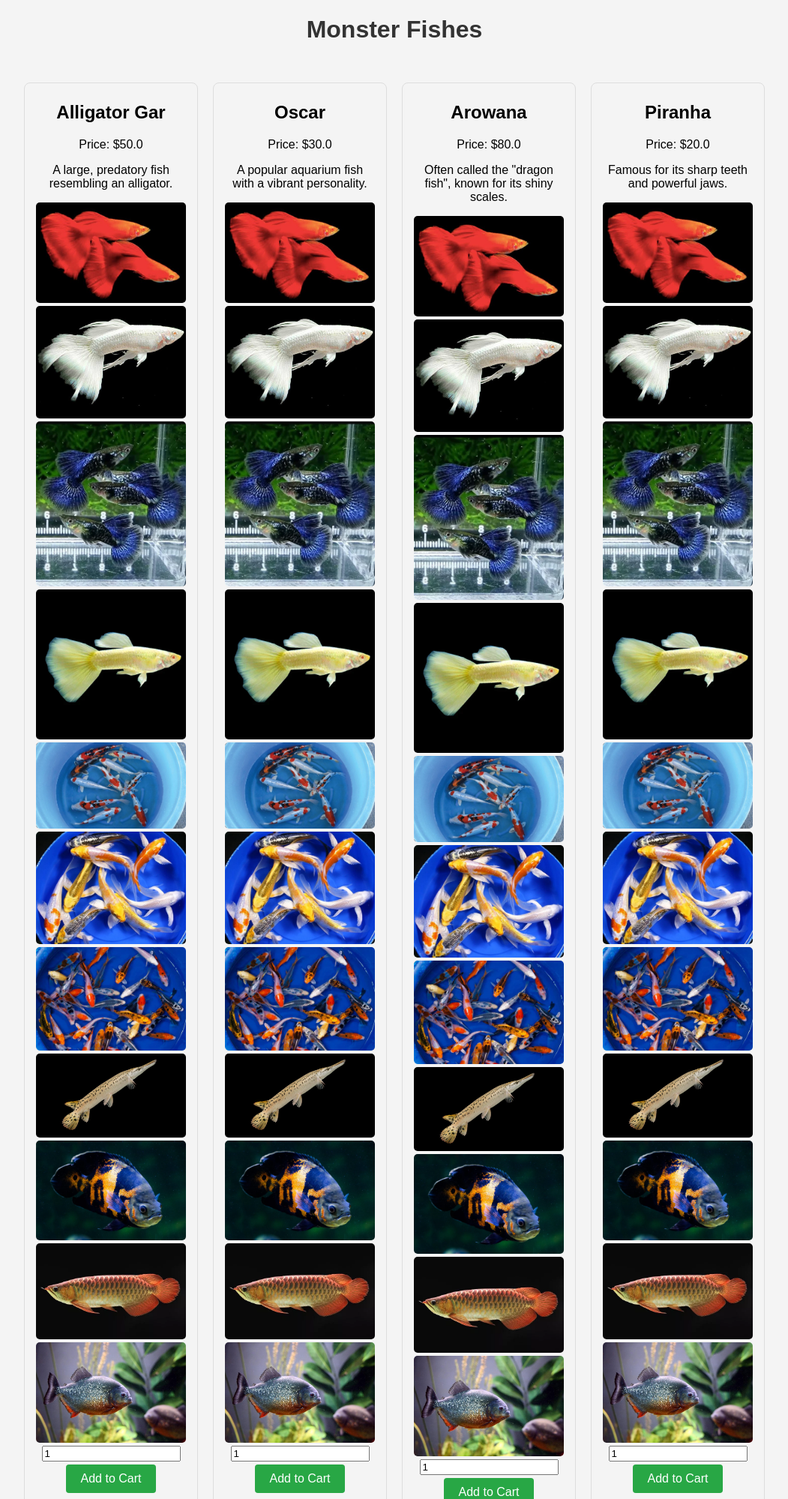
After one commit to JacobSamas/Selling-Fishes, a Flask app: a page that uses templates/category.html in a window 1280 px wide. The commit adds this page. Shown: the top 1999 px of the page at 75% size, without its empty margins (114-1165 px from the left). Run offline with Flask 3, Linux system fonts and the light colour scheme.

Commit message:
New model of selling Fish

```diff
--- a/app.py
+++ b/app.py
@@ -13,7 +13,9 @@ migrate = Migrate(app, db)
 class Category(db.Model):
     id = db.Column(db.Integer, primary_key=True)
     name = db.Column(db.String(80), unique=True, nullable=False)
+    image_filename = db.Column(db.String(200), nullable=True)
     products = db.relationship('Product', backref='category', lazy=True)
+
 
     def __repr__(self):
         return f'<Category {self.name}>'
@@ -37,24 +39,43 @@ def initdb_command():
 
 def add_initial_data():
     with app.app_context():
-        # Create categories if they don't exist
-        guppies = Category.query.filter_by(name='Guppies').first()
-        if not guppies:
-            guppies = Category(name='Guppies')
-            db.session.add(guppies)
+        db.create_all()  # Create tables if they don't exist
 
-        koi = Category.query.filter_by(name='Koi').first()
-        if not koi:
-            koi = Category(name='Koi')
-            db.session.add(koi)
+        # Categories with their images
+        categories_data = [
+            ('Guppies', 'guppies.jpg'),
+            ('Koi', 'koi.jpg'),
+            ('Monster Fishes', 'monster_fishes.jpg')
+        ]
 
-        monster_fishes = Category.query.filter_by(name='Monster Fishes').first()
-        if not monster_fishes:
-            monster_fishes = Category(name='Monster Fishes')
-            db.session.add(monster_fishes)
+        # Iterate through categories_data to add categories to the database
+        for name, image_filename in categories_data:
+            category = Category.query.filter_by(name=name).first()
+            if not category:
+                category = Category(name=name, image_filename=image_filename)
+                db.session.add(category)
 
-        # Add products
-        # ... rest of the code ...
+        # ... code to add products ...
+        products_data = [
+            ('Albino Red Guppy',5.99, 'A vibrant red guppy.', 'albino_red_guppy.jpg', 'Guppies'),
+            ('Albino White Guppy', 6.49, 'A pure white, elegant guppy.', 'albino_white_guppy.jpg', 'Guppies'),
+            ('Purple Berry Guppy', 7.99, 'A striking purple colored guppy.', 'purple_berry_guppy.jpg', 'Guppies'),
+            ('Gold Guppy', 8.99, 'A shiny gold guppy, very eye-catching.', 'gold_guppy.jpg', 'Guppies'),
+            ('Japanese Koi', 20.99, 'Elegant and traditional Japanese Koi.', 'japanese_koi.jpg', 'Koi'),
+            ('Butterfly Koi', 25.99, 'Long-finned, graceful Butterfly Koi.', 'butterfly_koi.jpg', 'Koi'),
+            ('Regular Koi', 18.99, 'Beautifully patterned Regular Koi.', 'regular_koi.jpg', 'Koi'),
+            ('Alligator Gar', 50.00, 'A large, predatory fish resembling an alligator.', 'alligator_gar.jpg', 'Monster Fishes'),
+            ('Oscar', 30.00, 'A popular aquarium fish with a vibrant personality.', 'oscar.jpg', 'Monster Fishes'),
+            ('Arowana', 80.00, 'Often called the "dragon fish", known for its shiny scales.', 'arowana.jpg', 'Monster Fishes'),
+            ('Piranha', 20.00, 'Famous for its sharp teeth and powerful jaws.', 'piranha.jpg', 'Monster Fishes')
+            # Add more products for each category...
+        ]
+        for name, price, description, image_filename, category_name in products_data:
+            category = Category.query.filter_by(name=category_name).first()
+            product = Product(name=name, price=price, description=description, image_filename=image_filename, category=category)
+            db.session.add(product)
+
+        db.session.commit()
 
 @app.route('/')
 def home():
@@ -63,24 +84,41 @@ def home():
 
 @app.route('/category/<category_name>')
 def show_category(category_name):
-    category = Category.query.filter_by(name=category_name).first()
-    if not category:
-        return redirect(url_for('home'))
-    return render_template('category.html', category=category)
+    category = Category.query.filter_by(name=category_name).first_or_404()
+    products = Product.query.filter_by(category_id=category.id).all()
+    return render_template('category.html', category=category, products=products)
 
 @app.route('/add_to_cart', methods=['POST'])
 def add_to_cart():
-    fish_id = request.form.get('fish_id')
+    product_id = request.form.get('product_id')
+    quantity = int(request.form.get('quantity', 1))  # Default to 1 if not provided
+
     if 'cart' not in session:
-        session['cart'] = []  # Initialize an empty cart if it doesn't exist
-    print("Appending", fish_id)
-    session['cart'].append(fish_id)  # Add the fish ID to the cart
+        session['cart'] = {}  # Initialize an empty cart if it doesn't exist
+
+    if product_id in session['cart']:
+        session['cart'][product_id] += quantity  # Increase quantity if product already in cart
+    else:
+        session['cart'][product_id] = quantity  # Add new product to the cart
+
     session.modified = True  # Mark the session as modified to ensure it gets saved
     return redirect(url_for('home'))  # Redirect to the home page after adding to cart
 
+
 @app.route('/cart')
 def cart():
-    return render_template('cart.html', cart=session.get('cart', []))
+    cart_items = []
+    total_price = 0
+
+    if 'cart' in session:
+        for product_id, quantity in session['cart'].items():
+            product = Product.query.get(product_id)
+            if product:
+                total_price += product.price * quantity
+                cart_items.append({'product': product, 'quantity': quantity})
+
+    return render_template('cart.html', cart_items=cart_items, total_price=total_price)
+
 
 if __name__ == '__main__':
     add_initial_data()
--- /dev/null
+++ b/static/css/style.css
@@ -0,0 +1,129 @@
+body {
+    font-family: Arial, sans-serif;
+    margin: 0;
+    padding: 0;
+    text-align: center;
+}
+
+.categories {
+    display: flex;
+    flex-wrap: wrap;
+    justify-content: center;
+    padding: 20px;
+}
+
+.category {
+    margin: 10px;
+    border: 1px solid #ddd;
+    border-radius: 8px;
+    padding: 15px;
+    width: 200px;
+}
+
+.category img {
+    max-width: 100%;
+    height: auto;
+    border-radius: 5px;
+}
+
+.category h2 {
+    margin-top: 10px;
+}
+.products {
+    display: flex;
+    flex-wrap: wrap;
+    justify-content: center;
+    padding: 20px;
+}
+
+.product {
+    margin: 10px;
+    border: 1px solid #ddd;
+    border-radius: 8px;
+    padding: 15px;
+    width: 200px;
+}
+
+.product img {
+    max-width: 100%;
+    height: auto;
+    border-radius: 5px;
+}
+
+.product h2 {
+    margin-top: 10px;
+}
+body {
+    font-family: Arial, sans-serif;
+    margin: 0;
+    padding: 0;
+    text-align: center;
+    background-color: #f4f4f4;
+}
+
+h1 {
+    color: #333;
+}
+
+ul {
+    list-style-type: none;
+    padding: 0;
+}
+
+.cart-item {
+    background-color: #fff;
+    border: 1px solid #ddd;
+    border-radius: 8px;
+    margin: 10px auto;
+    padding: 15px;
+    width: 80%;
+    max-width: 600px;
+}
+
+.cart-item li {
+    border-bottom: 1px solid #ddd;
+    padding: 10px;
+    text-align: left;
+}
+
+.cart-item li:last-child {
+    border-bottom: none;
+}
+
+.total-price {
+    font-size: 1.2em;
+    font-weight: bold;
+    margin: 20px 0;
+}
+
+a {
+    color: #06c;
+    text-decoration: none;
+}
+
+a:hover {
+    text-decoration: underline;
+}
+
+button {
+    background-color: #28a745;
+    border: none;
+    border-radius: 4px;
+    color: white;
+    padding: 10px 20px;
+    text-align: center;
+    text-decoration: none;
+    display: inline-block;
+    font-size: 16px;
+    margin: 4px 2px;
+    cursor: pointer;
+}
+
+button:hover {
+    background-color: #218838;
+}
+
+.form-quantity {
+    width: 50px;
+    margin-right: 10px;
+}
--- /dev/null
+++ b/templates/category.html
@@ -0,0 +1,40 @@
+<!DOCTYPE html>
+<html lang="en">
+<head>
+    <meta charset="UTF-8">
+    <title>{{ category.name }} - Aquarium Fish Store</title>
+    <link rel="stylesheet" href="{{ url_for('static', filename='css/style.css') }}">
+</head>
+<body>
+    <h1>{{ category.name }}</h1>
+    <div class="products">
+        {% for product in products %}
+            <div class="product">
+                <h2>{{ product.name }}</h2>
+                <p>Price: ${{ product.price }}</p>
+                <p>{{ product.description }}</p>
+                {% if product.image_filename %}
+                    <img src="/static/images/products/albino_red_guppy.jpg" alt="Albino Red Guppy">
+                    <img src="/static/images/products/albino_white_guppy.jpg" alt="Albino White Guppy">
+                    <img src="/static/images/products/purple_berry_guppy.jpg" alt="Purple Berry Guppy">
+                    <img src="/static/images/products/gold_guppy.jpg" alt="Gold Guppy">
+                    <img src="/static/images/products/japanese_koi.jpg" alt="Japanese Koi">
+                    <img src="/static/images/products/butterfly_koi.jpg" alt="Butterfly Koi">
+                    <img src="/static/images/products/regular_koi.jpg" alt="Regular Koi">
+                    <img src="/static/images/products/alligator_gar.jpg" alt="Alligator Gar">
+                    <img src="/static/images/products/oscar.jpg" alt="Oscar">
+                    <img src="/static/images/products/arowana.jpg" alt="Arowana">
+                    <img src="/static/images/products/piranha.jpg" alt="Piranha">
+
+                {% endif %}
+                <form action="{{ url_for('add_to_cart') }}" method="post">
+                    <input type="hidden" name="product_id" value="{{ product.id }}">
+                    <input type="number" name="quantity" value="1" min="1">
+                    <button type="submit">Add to Cart</button>
+                </form>
+            </div>
+        {% endfor %}
+    </div>
+    <a href="{{ url_for('home') }}">Back to Home</a>
+</body>
+</html>
```
Also changed, not shown: static/style.css (deleted, +0 -211 lines), templates/cart.html (+19 -15 lines), templates/index.html (+16 -49 lines), instance/your_database.db (added), static/products/albino_red_guppy.jpg (renamed from static/images/albino_red_guppy.jpg), static/products/albino_white_guppy.jpg (renamed from static/images/albino_white_guppy.jpg), static/products/alligator_gar.jpg (renamed from static/images/alligator_gar.jpg), static/products/arowana.jpg (renamed from static/images/arowana.jpg), static/products/butterfly_koi.jpg (renamed from static/images/butterfly_koi.jpg), static/products/gold_guppy.jpg (renamed from static/images/gold_guppy.jpg), static/products/japanese_koi.jpg (renamed from static/images/japanese_koi.jpg), static/products/koi_guppy.jpg (renamed from static/images/koi_guppy.jpg), static/products/oscar.jpg (renamed from static/images/oscar.jpg), static/products/piranha.jpg (renamed from static/images/piranha.jpg), 2 more files.
